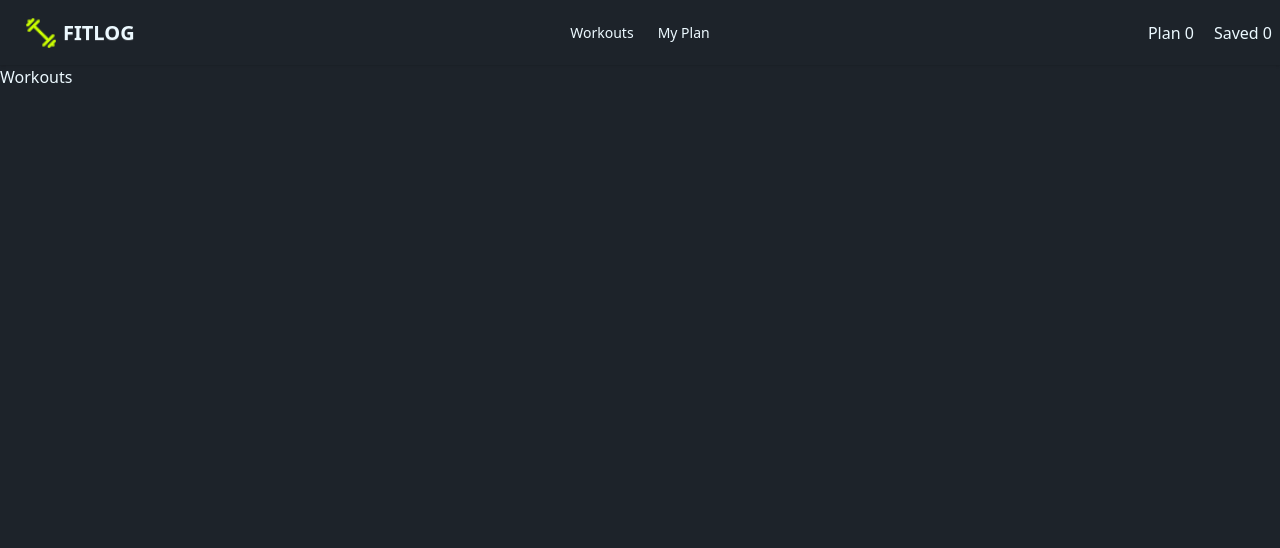
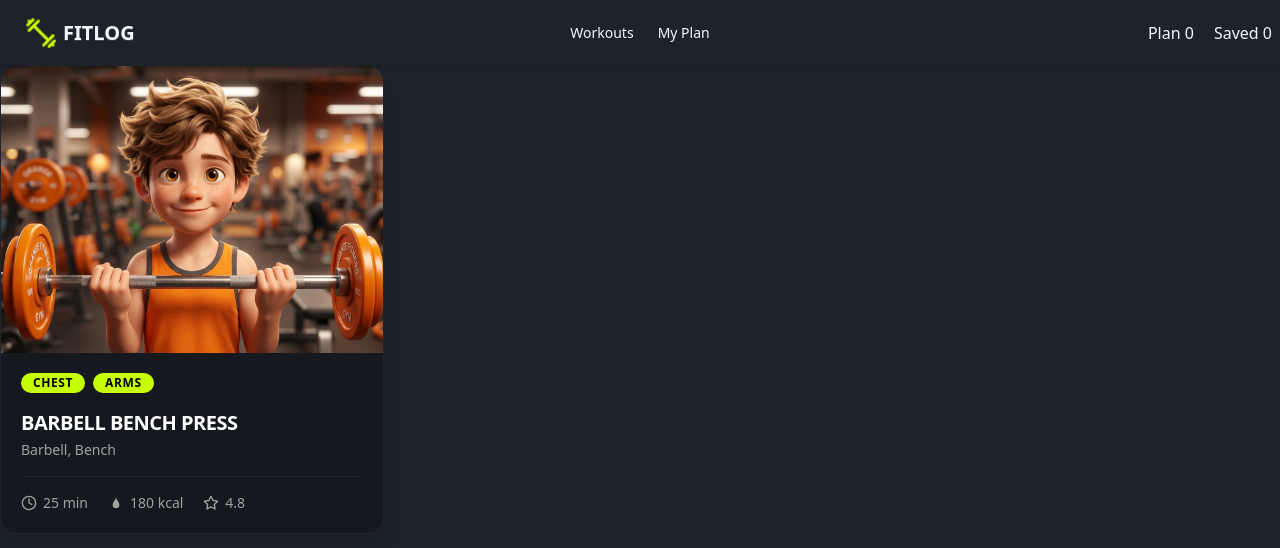
Before and after one commit to rhRafi247/Fit-Log, a Next.js app: page /workouts in a window 1280 px wide. Shown: the top 548 px of the page. Built offline with nearby package versions, Linux system fonts and the light colour scheme.

Commit message:
Create a Card Design

```diff
--- a/src/app/my-plan/page.jsx
+++ b/src/app/my-plan/page.jsx
@@ -1,4 +1,5 @@
-import Card from '@/component/Card';
+
+
 import React from 'react';
 
 const Page = () => {
--- a/src/app/workouts/page.jsx
+++ b/src/app/workouts/page.jsx
@@ -1,9 +1,10 @@
+import Card from '@/component/Card';
 import React from 'react';
 
 const Page = () => {
     return (
         <div>
-            Workouts
+            <Card/>
         </div>
     );
 }
```
